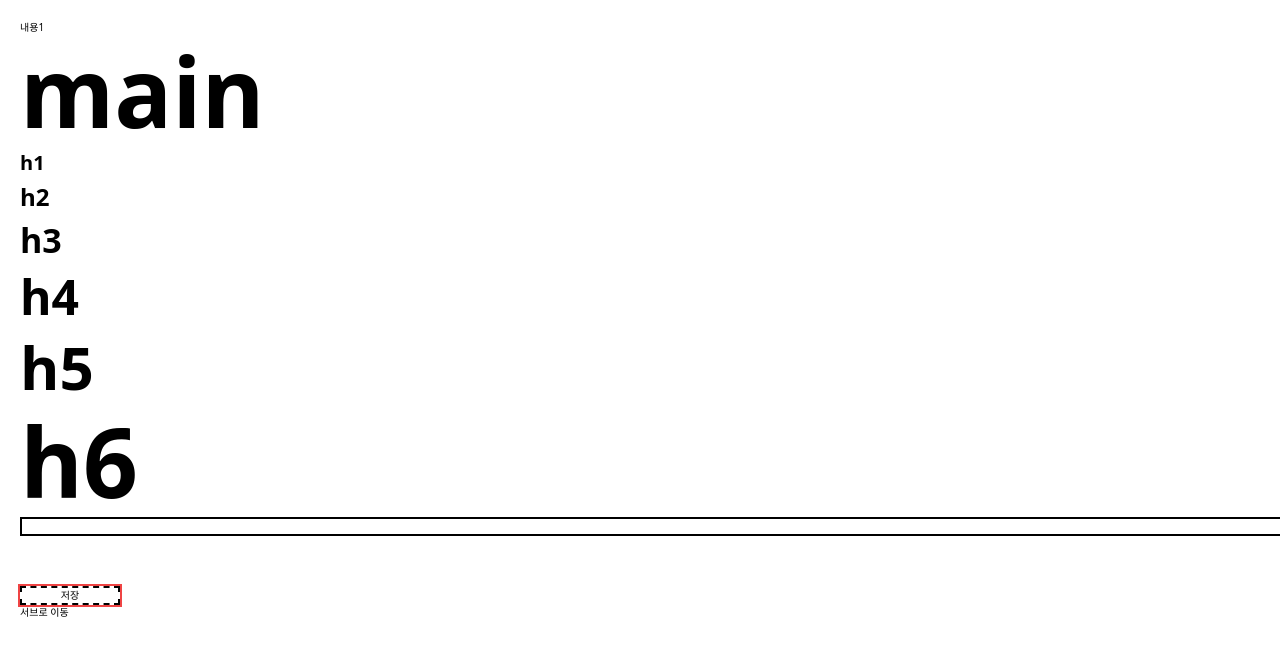
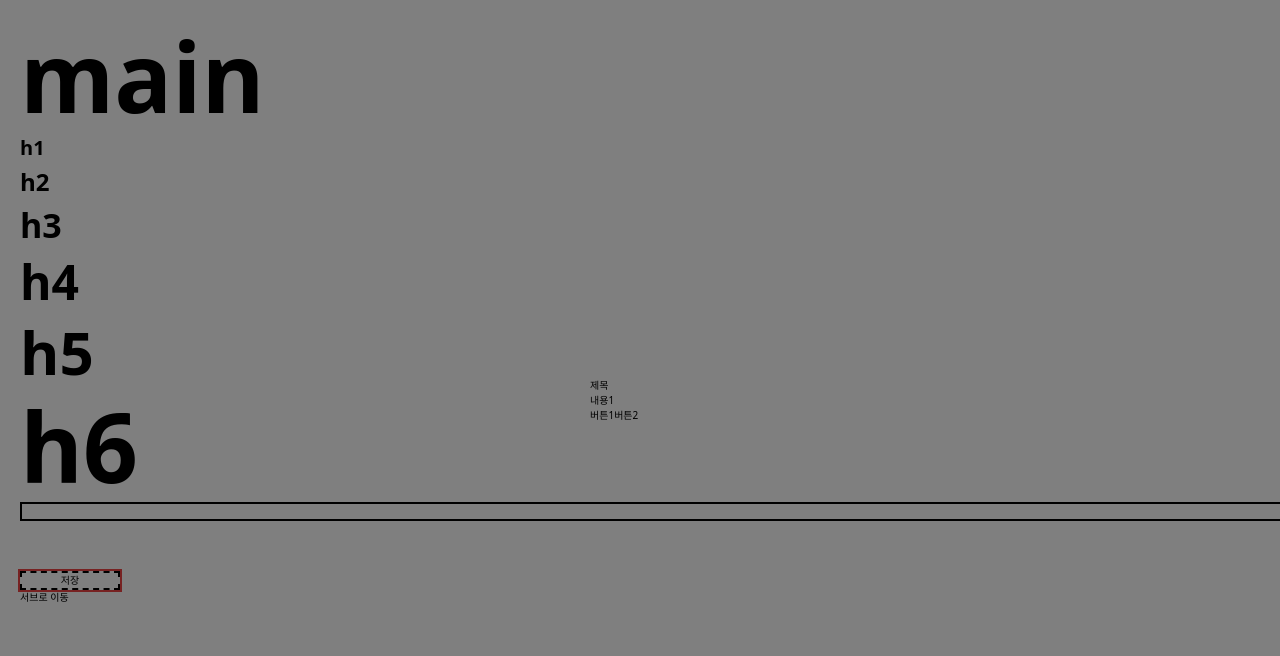
Before and after one commit to jeon-repo/React-Custom-Template, a React (Create React App) app: page /main in a window 1280 px wide. Both pictures are taken after a click on the button "저장". Shown: the top 656 px of the page. Built offline with nearby package versions, Linux system fonts and the light colour scheme.

Commit message:
🔨 update dialog

```diff
--- a/src/app/pages/main/index.jsx
+++ b/src/app/pages/main/index.jsx
@@ -32,6 +32,18 @@ function Main({ navigate }) {
           dispatch(
             openDialog({
               content: '내용1',
+              event: [
+                {
+                  title: '버튼1',
+                  onClick: 'close',
+                },
+                {
+                  title: '버튼2',
+                  onClick: () => {
+                    alert('1234');
+                  },
+                },
+              ],
             }),
           );
         }}>
--- a/src/app/shared-components/dialog/DialogLayout.jsx
+++ b/src/app/shared-components/dialog/DialogLayout.jsx
@@ -1,30 +1,55 @@
 /* eslint-disable jsx-a11y/no-static-element-interactions */
 /* eslint-disable jsx-a11y/click-events-have-key-events */
 import { closeDialog, getDialogOptions, getDialogState } from 'app/store/dialogSlice';
+import { useCallback } from 'react';
 import { useDispatch, useSelector } from 'react-redux';
 
 function DialogLayout() {
   const dispatch = useDispatch();
   const state = useSelector(getDialogState);
-  const { content } = useSelector(getDialogOptions);
+  const options = useSelector(getDialogOptions);
+
+  const onClose = useCallback(() => {
+    dispatch(closeDialog());
+  }, [dispatch]);
 
   return (
-    <div style={{ display: state ? 'block' : 'none' }}>
+    <div
+      style={{
+        display: state ? 'flex' : 'none',
+        zIndex: 1,
+        position: 'fixed',
+        alignItems: 'center',
+        justifyContent: 'center',
+        top: 0,
+        left: 0,
+        right: 0,
+        bottom: 0,
+      }}>
       <div
         style={{
           position: 'fixed',
-          backgroundColor: 'transparent',
-          top: 0,
-          left: 0,
-          right: 0,
-          bottom: 0,
+          backgroundColor: 'rgba(0, 0, 0, 0.5)',
           zIndex: 0,
           width: '100vw',
           height: '100vh',
         }}
-        onClick={() => dispatch(closeDialog())}
+        onClick={onClose}
       />
-      <div>{content}</div>
+      <div style={{ zIndex: 999, width: '10rem', heigth: '10rem' }}>
+        <div>{options.title}</div>
+        <div>{options.content}</div>
+        <div>
+          {options.event.map((e, idx) => (
+            <button
+              key={e.title}
+              type='button'
+              onClick={e.onClick === 'close' ? onClose : e.onClick}>
+              {e.title}
+            </button>
+          ))}
+        </div>
+      </div>
     </div>
   );
 }
--- a/src/app/store/dialogSlice.js
+++ b/src/app/store/dialogSlice.js
@@ -7,7 +7,7 @@ const initialState = {
     title: '제목',
     content: '내용',
     children: null,
-    event: null,
+    event: [],
   },
   datas: null,
 };
```
